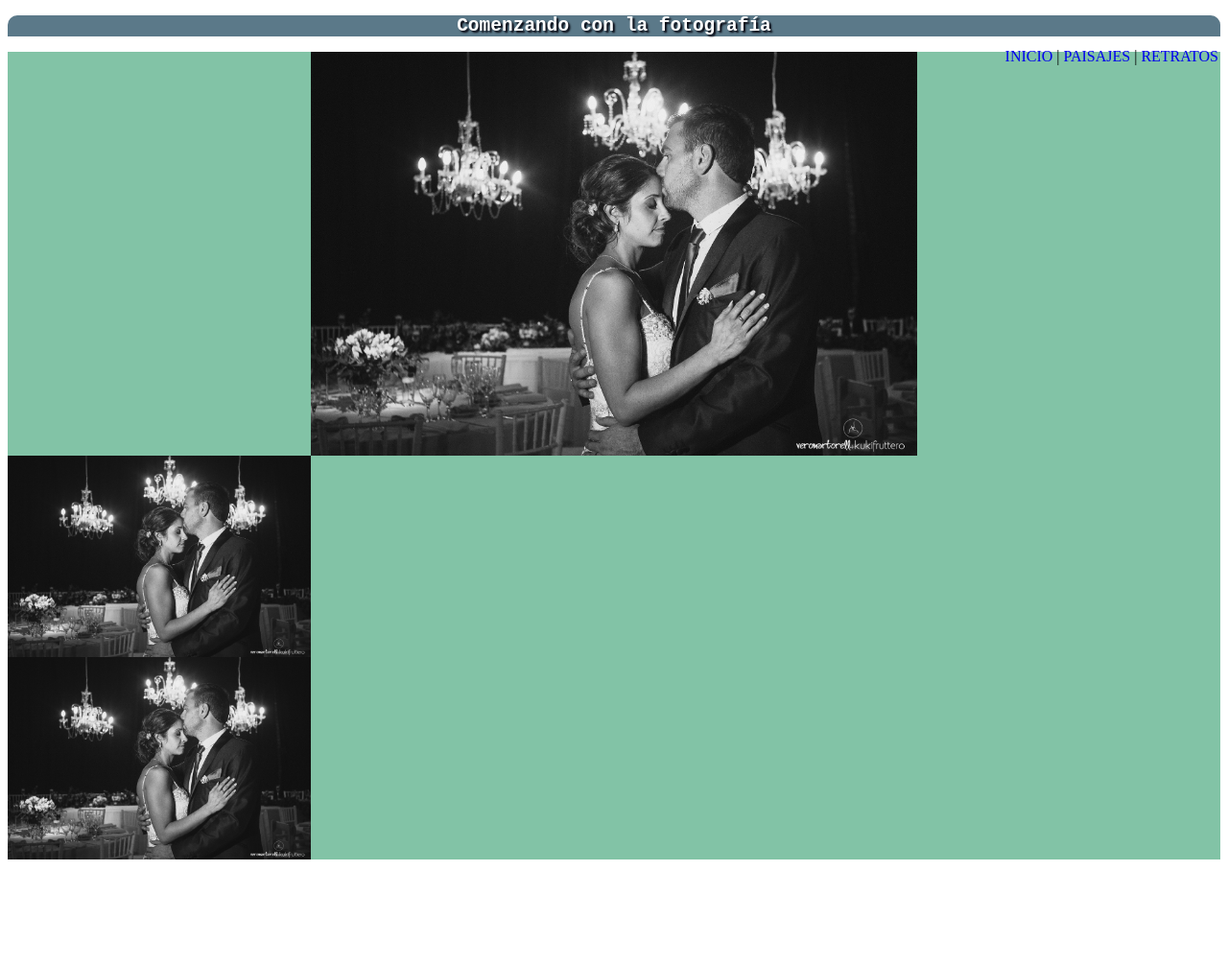
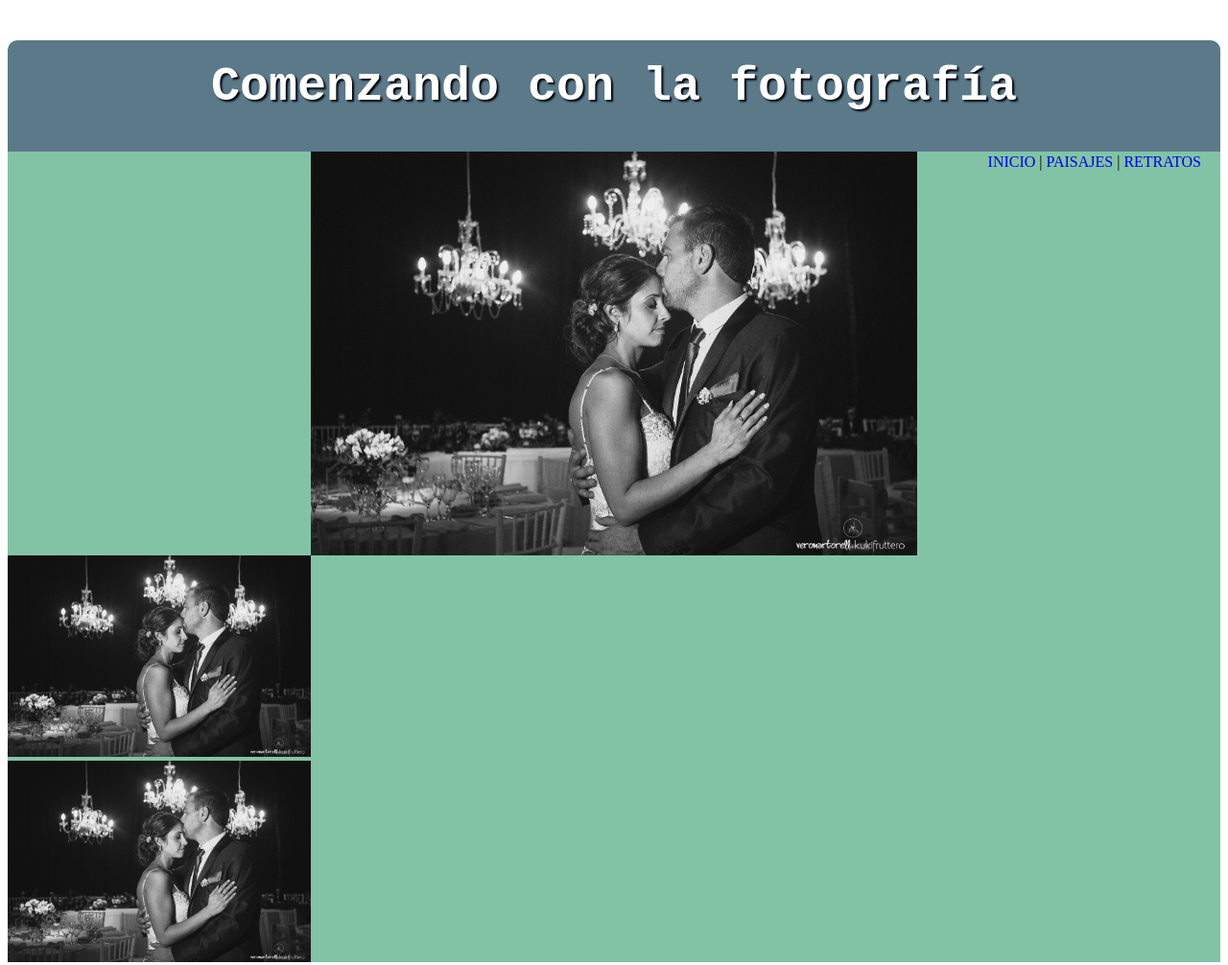
Before and after one commit to Orugamultimedial/Evaluacion_CSS, a plain HTML site: page index.html in a window 1280 px wide. Shown: the whole page at 96% size. Before the commit the page ends 904 px from the top, so only its background shows below. Drawn offline with Linux system fonts and the light colour scheme.

Commit message:
Cambios en estructura

```diff
--- a/css/styles.css
+++ b/css/styles.css
@@ -1,18 +1,23 @@
 #Cabecera{
   background-color: #5b7989;
   border-radius:10px 10px 0px 0px;
-}
+  }
+
+
 
 #Nombre_marca{
   color:white;
+  font-size: 50px;
   font-family: monospace;
   text-shadow: 2px 2px 2px #02010a;
   text-align-last: center;
+  position: relative; top:20px;
 }
 
 #Menu{
   text-decoration: none;
-  position: absolute; right:10px; Top:50px;
+  text-align: right;
+  position: relative; right: 20px; top:20px;
 }
 
 a:link{
@@ -22,12 +27,12 @@
 #Imagen_central{
   display:block;
   margin:auto;
+
 }
 
 #Imagen_derecha{
-  display:block;
   margin-top: 500;
-  margin-right: 100px;
+  position: relative; right: 0px;
 }
 
 #Imagen_izquierda{
```
